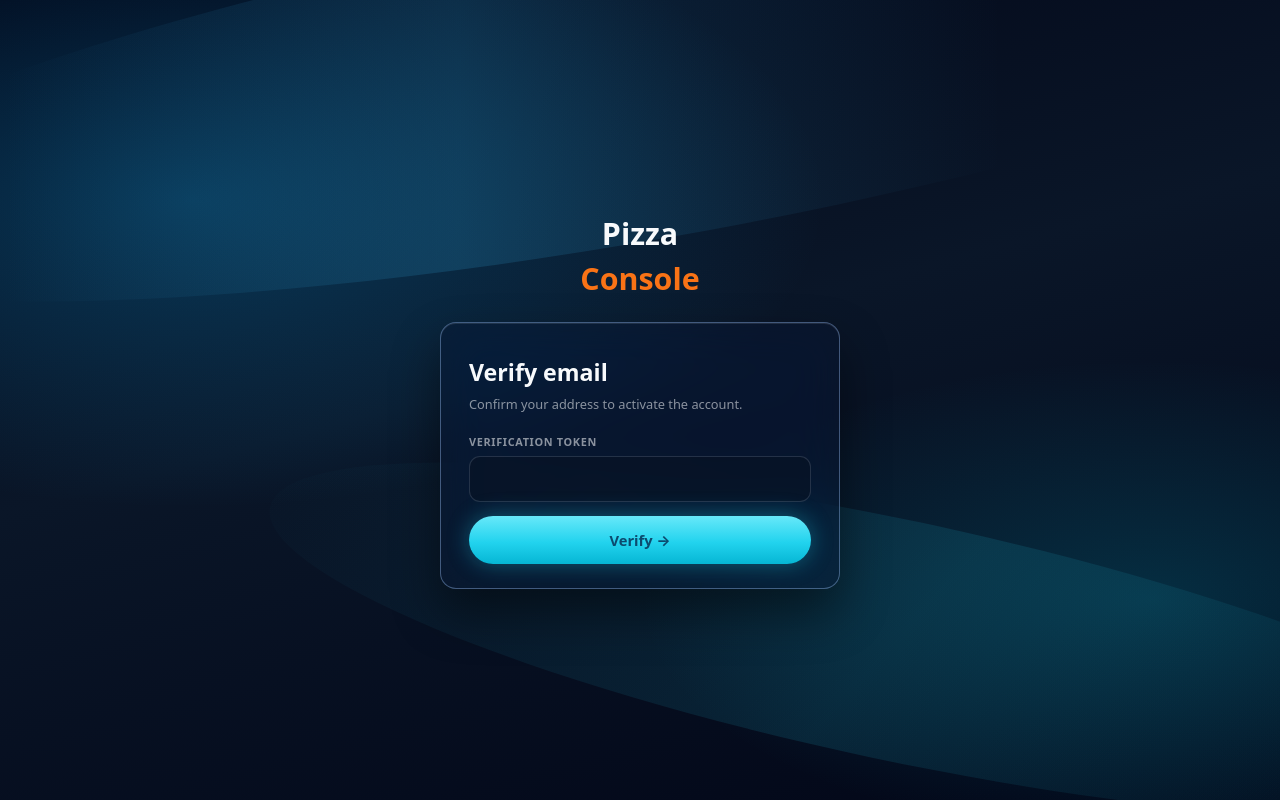
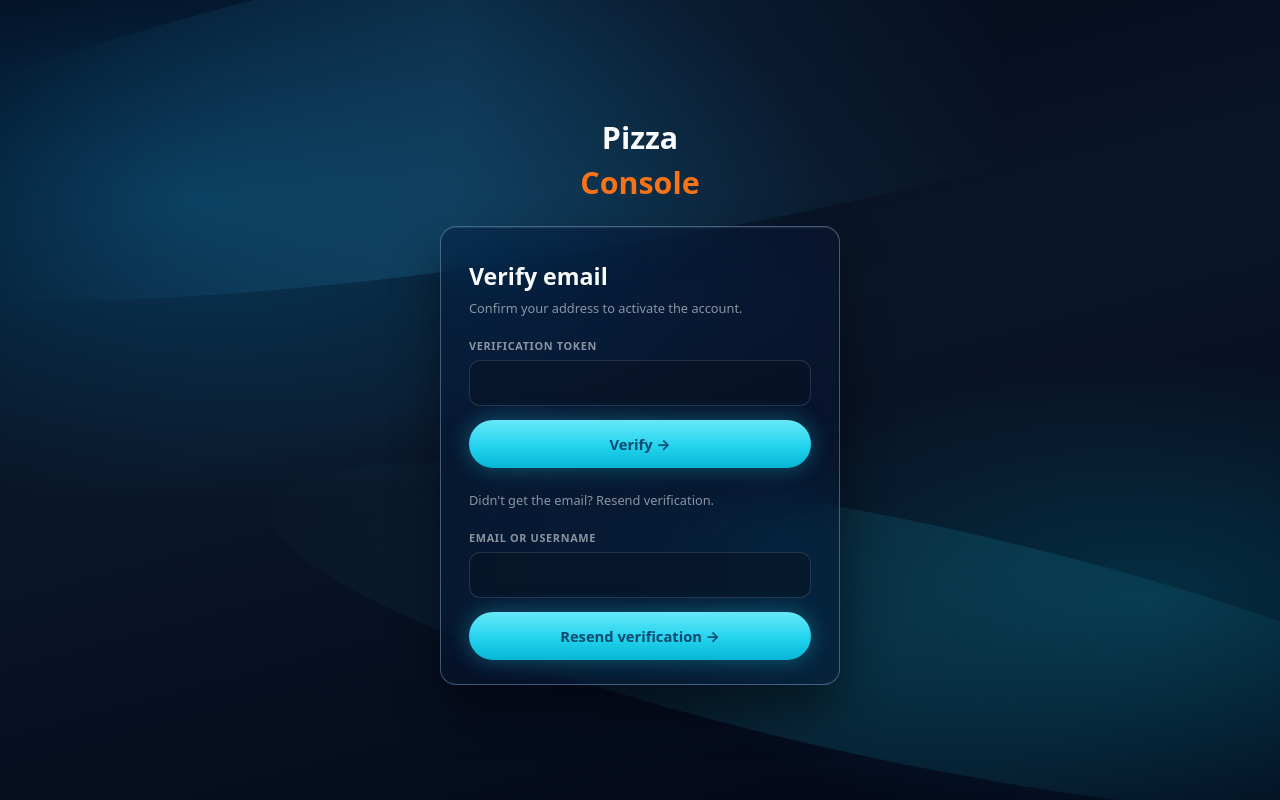
Before and after one commit to DoMinhHHung/pizza, a React (Vite) app in the folder apps/web/: page /verify-email in a window 1280 px wide. Built offline with nearby package versions, Linux system fonts and the light colour scheme; no server answers.

Commit message:
feat(web): account username/status, resend verification UI

```diff
--- a/apps/web/src/pages/AccountPage.tsx
+++ b/apps/web/src/pages/AccountPage.tsx
@@ -42,6 +42,14 @@ export function AccountPage() {
           <div className="meta-row">
             <span className="meta-label">Email</span>
             <span>{user?.email}</span>
+          </div>
+          <div className="meta-row">
+            <span className="meta-label">Username</span>
+            <span>{user?.username || '—'}</span>
+          </div>
+          <div className="meta-row">
+            <span className="meta-label">Status</span>
+            <span className="badge badge-muted">{user?.status}</span>
           </div>
           <div className="meta-row">
             <span className="meta-label">Verified at</span>
--- a/apps/web/src/pages/VerifyEmailPage.tsx
+++ b/apps/web/src/pages/VerifyEmailPage.tsx
@@ -6,9 +6,11 @@ import { GlassySimpleCard } from '../components/GlassyAuthShell'
 export function VerifyEmailPage() {
   const [params] = useSearchParams()
   const [token, setToken] = useState(params.get('token') || '')
+  const [identifier, setIdentifier] = useState('')
   const [error, setError] = useState('')
   const [success, setSuccess] = useState('')
   const [pending, setPending] = useState(false)
+  const [resendPending, setResendPending] = useState(false)
 
   async function verify(value: string) {
     setError('')
@@ -34,6 +36,21 @@ export function VerifyEmailPage() {
     await verify(token)
   }
 
+  async function onResend(e: FormEvent) {
+    e.preventDefault()
+    setError('')
+    setSuccess('')
+    setResendPending(true)
+    try {
+      const res = await authApi.resendVerification(identifier.trim())
+      setSuccess(res.message)
+    } catch (err) {
+      setError(err instanceof ApiError ? err.message : 'Resend failed')
+    } finally {
+      setResendPending(false)
+    }
+  }
+
   return (
     <GlassySimpleCard title="Verify email" lead="Confirm your address to activate the account.">
       {error ? <div className="g-alert g-alert-error">{error}</div> : null}
@@ -56,6 +73,26 @@ export function VerifyEmailPage() {
           {pending ? 'Verifying…' : 'Verify →'}
         </button>
       </form>
+
+      <p className="g-lead" style={{ marginTop: 24 }}>
+        Didn&apos;t get the email? Resend verification.
+      </p>
+      <form onSubmit={onResend}>
+        <div className="g-field">
+          <label htmlFor="identifier">Email or username</label>
+          <div className="g-input-row">
+            <input
+              id="identifier"
+              required
+              value={identifier}
+              onChange={(e) => setIdentifier(e.target.value)}
+            />
+          </div>
+        </div>
+        <button className="g-btn-primary" type="submit" disabled={resendPending}>
+          {resendPending ? 'Sending…' : 'Resend verification →'}
+        </button>
+      </form>
     </GlassySimpleCard>
   )
 }
```
